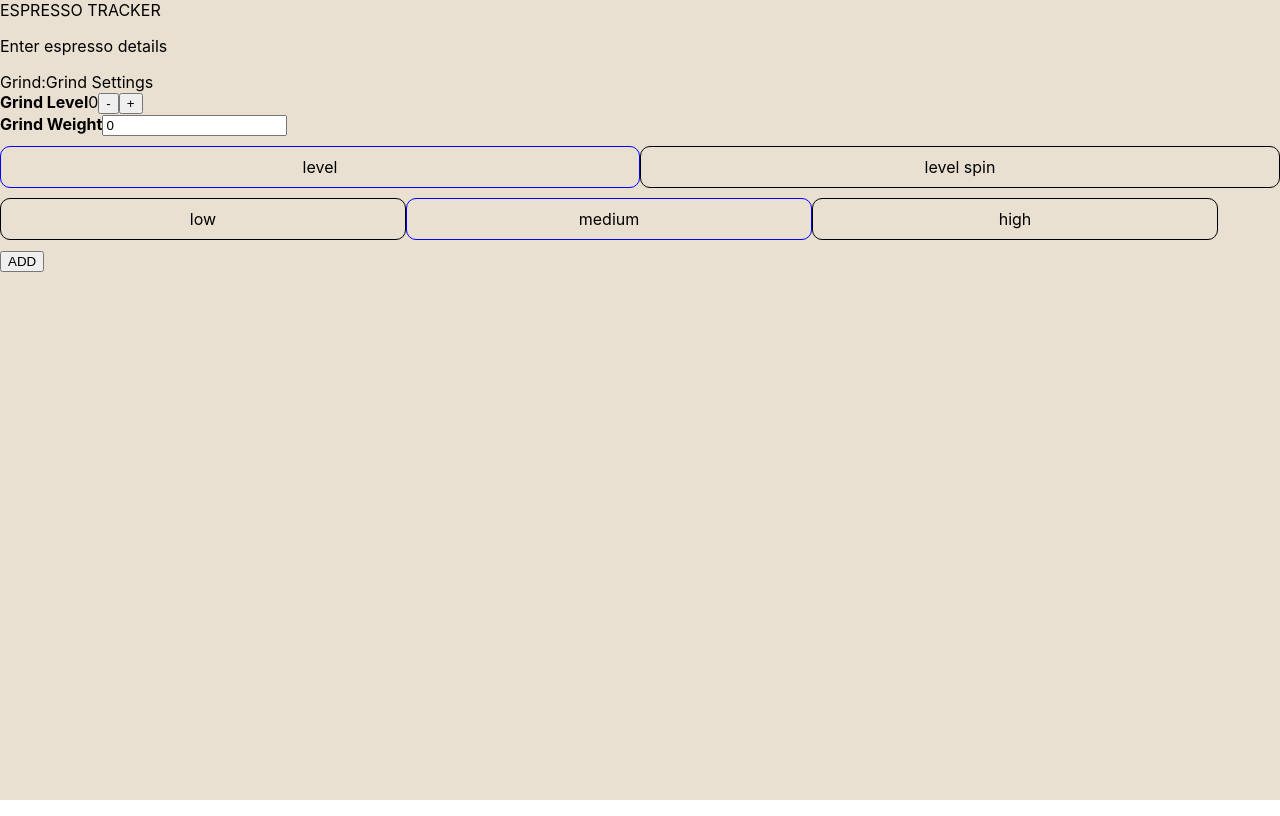
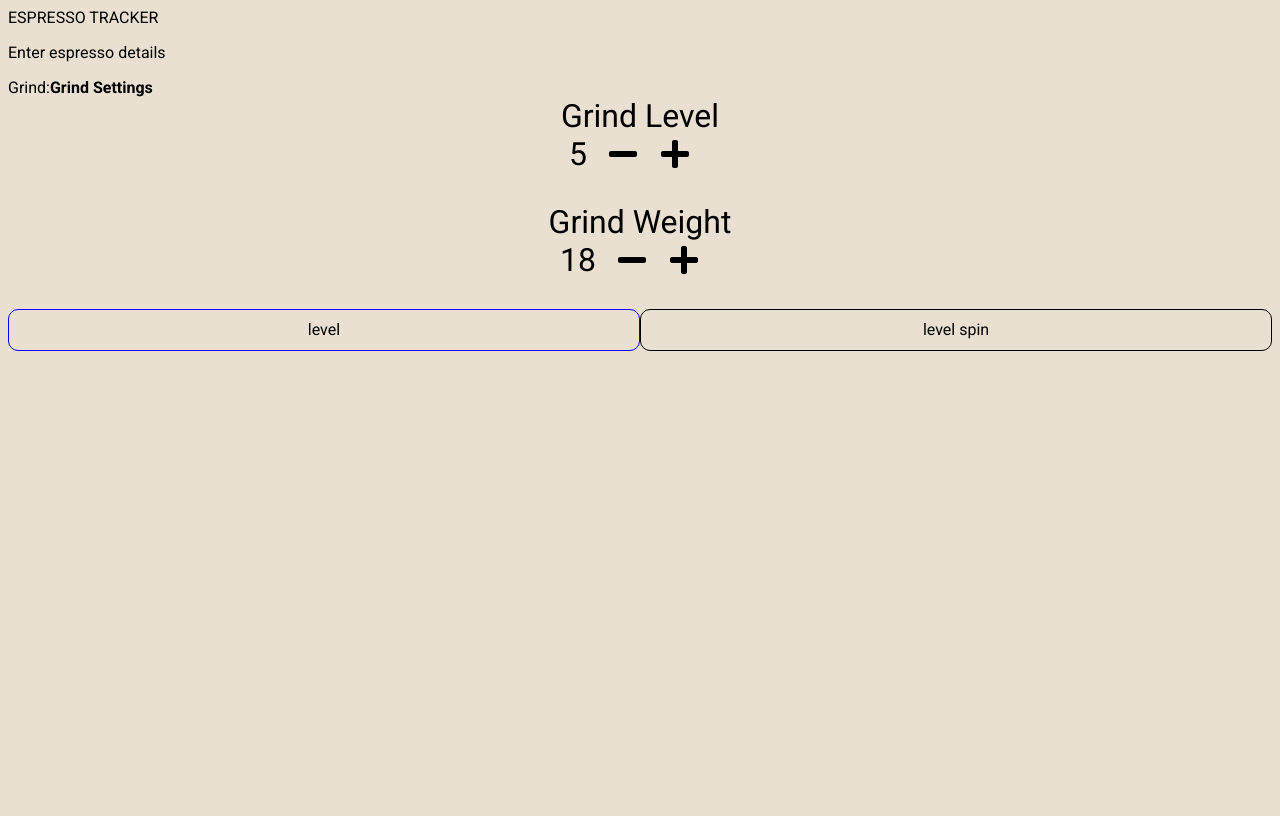
Before and after one commit to chrislaughlin/espresso-tracker, a React (Create React App) app: page / in a window 1280 px wide. Built offline with nearby package versions, Linux system fonts and the light colour scheme.

Commit message:
adding number input component

```diff
--- a/package.json
+++ b/package.json
@@ -9,6 +9,7 @@
     "ramda": "^0.26.1",
     "react": "^16.8.3",
     "react-dom": "^16.8.3",
+    "react-icons": "^3.4.0",
     "styled-components": "^4.1.3",
     "typescript": "^3.3.3333"
   },
--- /dev/null
+++ b/src/components/common/NumberInput.tsx
@@ -0,0 +1,52 @@
+import React, {FunctionComponent} from 'react';
+import styled from 'styled-components';
+import { FaPlus, FaMinus } from 'react-icons/fa';
+
+interface Props {
+    label: string,
+    value: number,
+    onValueChanged: Function
+}
+
+const StyledNumberInput = styled.div`
+    display: flex;
+    flex-direction: column;
+    align-items: center;
+    width: 100%;
+    font-size: 32px;
+    margin-bottom: 30px;
+    > div {
+      display: flex;
+      align-items: center;
+      > span {
+          margin-right: 20px;
+      }
+      > svg {
+        margin-right: 20px;
+      }
+    }
+`;
+
+const NumberInput: FunctionComponent<Props> = ({
+    label,
+    value,
+    onValueChanged
+}) => {
+    return (
+        <StyledNumberInput>
+            <label>{label}</label>
+            <div>
+                <span>{value}</span>
+                <FaMinus
+                    onClick={() => onValueChanged(value - 1)}
+                />
+                <FaPlus
+                    onClick={() => onValueChanged(value + 1)}
+                />
+            </div>
+        </StyledNumberInput>
+    );
+};
+
+
+export default NumberInput;
--- a/src/components/espressoEntry/EspressoEntry.tsx
+++ b/src/components/espressoEntry/EspressoEntry.tsx
@@ -7,6 +7,8 @@ import TampSetting from "../tamp/TampSetting";
 import Tamp from "../../types/tamp";
 import PressureComp from "../Pressure";
 import Pressure from "../../types/pressure";
+import ShotTime from "../shotTime/ShotTime";
+import WeightOut from "../weightOut/WeightOut";
 
 interface Props {
     addNewEntry: Function
@@ -29,15 +31,25 @@ const EspressoEntry:FunctionComponent<Props> = ({
                 tamp={data.tamp}
                 onTampUpdated={(tamp:Tamp) => setData({...data, tamp})}
             />
-            <PressureComp
-                pressure={data.pressure}
-                onPressureChanged={(pressure:Pressure) => setData(({...data, pressure}))}
-            />
-            <button
-                onClick={() => addNewEntry(data)}
-            >
-                ADD
-            </button>
+            {/*<PressureComp*/}
+                {/*pressure={data.pressure}*/}
+                {/*onPressureChanged={(pressure:Pressure) => setData(({...data, pressure}))}*/}
+            {/*/>*/}
+            {/*<ShotTime*/}
+                {/*onTimeSet={(shotTime:number) => setData({...data, shotTime})}*/}
+            {/*/>*/}
+            {/*<WeightOut*/}
+                {/*weightOut={data.weightOut}*/}
+                {/*onWeightOutSet={(weightOut:number) => setData({...data, weightOut})}*/}
+            {/*/>*/}
+            {/*<button*/}
+                {/*onClick={() => addNewEntry(data)}*/}
+            {/*>*/}
+                {/*ADD*/}
+            {/*</button>*/}
+            {/*<code>*/}
+                {/*{JSON.stringify(data)}*/}
+            {/*</code>*/}
         </div>
     );
 };
--- a/src/components/grind/GrindSettings.tsx
+++ b/src/components/grind/GrindSettings.tsx
@@ -1,6 +1,7 @@
 import React, { Fragment, FunctionComponent } from 'react';
 
 import Grind from '../../types/grind';
+import NumberInput from "../common/NumberInput";
 
 interface Props {
     onGrindSettingChanged: Function,
@@ -9,38 +10,26 @@ interface Props {
 
 const GrindSettings:FunctionComponent<Props> = ({grindSettings, onGrindSettingChanged}) => {
 
-    const updateGrindSetting = (name:string):Function => (value:number) => {
+    const updateGrindSetting = (key:string) => (value:number) => {
         onGrindSettingChanged({
             ...grindSettings,
-            [name]: value
+            [key]: value
         })
     };
 
     return (
         <Fragment>
-            <span>Grind Settings</span>
+            <b>Grind Settings</b>
             <div>
-                <b>Grind Level</b>
-                <span>
-                    {grindSettings.grindLevel}
-                </span>
-                <button
-                    onClick={() => updateGrindSetting('grindLevel')(grindSettings.grindLevel - 1)}
-                >
-                    -
-                </button>
-                <button
-                    onClick={() => updateGrindSetting('grindLevel')(grindSettings.grindLevel + 1)}
-                >
-                    +
-                </button>
-            </div>
-            <div>
-                <b>Grind Weight</b>
-                <input
+                <NumberInput
+                    value={grindSettings.grindLevel}
+                    label="Grind Level"
+                    onValueChanged={updateGrindSetting('grindLevel')}
+                />
+                <NumberInput
                     value={grindSettings.grindWeight}
-                    onChange={evt => updateGrindSetting('grindWeight')(evt.target.value)}
-                    type="number"
+                    label="Grind Weight"
+                    onValueChanged={updateGrindSetting('grindWeight')}
                 />
             </div>
         </Fragment>
--- /dev/null
+++ b/src/components/shotTime/ShotTime.tsx
@@ -0,0 +1,29 @@
+import React, {FunctionComponent} from 'react';
+
+import useStopClock from './useStopClock';
+
+interface Props {
+    onTimeSet: Function
+}
+
+const ShotTime: FunctionComponent<Props> = ({onTimeSet}) => {
+    const { time, setIsStarted, isStarted } = useStopClock();
+    return (
+        <div>
+            <span>TIME: {time}</span>
+            <button
+                onClick={() => {
+                    setIsStarted(!isStarted);
+                    if (isStarted) {
+                        onTimeSet(time);
+                    }
+                }}
+            >
+                {isStarted ? 'STOP' : 'START'}
+            </button>
+        </div>
+    );
+};
+
+
+export default ShotTime;
--- /dev/null
+++ b/src/components/weightOut/WeightOut.tsx
@@ -0,0 +1,22 @@
+import React, {FunctionComponent} from 'react';
+
+interface Props {
+    weightOut: number,
+    onWeightOutSet: Function
+}
+
+const WeightOut: FunctionComponent<Props> = ({weightOut, onWeightOutSet}) => {
+    return (
+        <div>
+            <b>Weight Out</b>
+            <input
+                value={weightOut}
+                type="number"
+                onChange={evt => onWeightOutSet(evt.target.value)}
+            />
+        </div>
+    );
+};
+
+
+export default WeightOut;
--- a/src/index.css
+++ b/src/index.css
@@ -1,14 +1,9 @@
+@import url('https://fonts.googleapis.com/css?family=Roboto:300,300i,400,400i,700');
+
 body {
-  margin: 0;
-  padding: 0;
-  font-family: -apple-system, BlinkMacSystemFont, "Segoe UI", "Roboto", "Oxygen",
-    "Ubuntu", "Cantarell", "Fira Sans", "Droid Sans", "Helvetica Neue",
-    sans-serif;
-  -webkit-font-smoothing: antialiased;
-  -moz-osx-font-smoothing: grayscale;
+  display: flex;
+  flex-direction: column;
+  background-color: #E9E0D1;
+  height: 100vh;
+  font-family: 'Roboto', sans-serif;
 }
-
-code {
-  font-family: source-code-pro, Menlo, Monaco, Consolas, "Courier New",
-    monospace;
-}
--- a/src/types/espresso.ts
+++ b/src/types/espresso.ts
@@ -5,8 +5,8 @@ import Pressure from './pressure';
 
 const NEW_ESPRESSO = {
     grind: {
-        grindLevel: 0,
-        grindWeight: 0
+        grindLevel: 5,
+        grindWeight: 18
     },
     tamp: Tamp.LEVEL,
     pressure: Pressure.MEDIUM,
--- a/src/views/app/StyledApp.js
+++ b/src/views/app/StyledApp.js
@@ -1,7 +1,3 @@
 import styled from 'styled-components';
 
-export default styled.div`
-  background-color: #E9E0D1;
-  width: 100vw;
-  height: 100vh;
-`;
+export default styled.div``;
```
Also changed, not shown: src/components/shotTime/useStopClock.js (added, +26 -0 lines), 1 other file (tests, documents, lock files or other folders).
